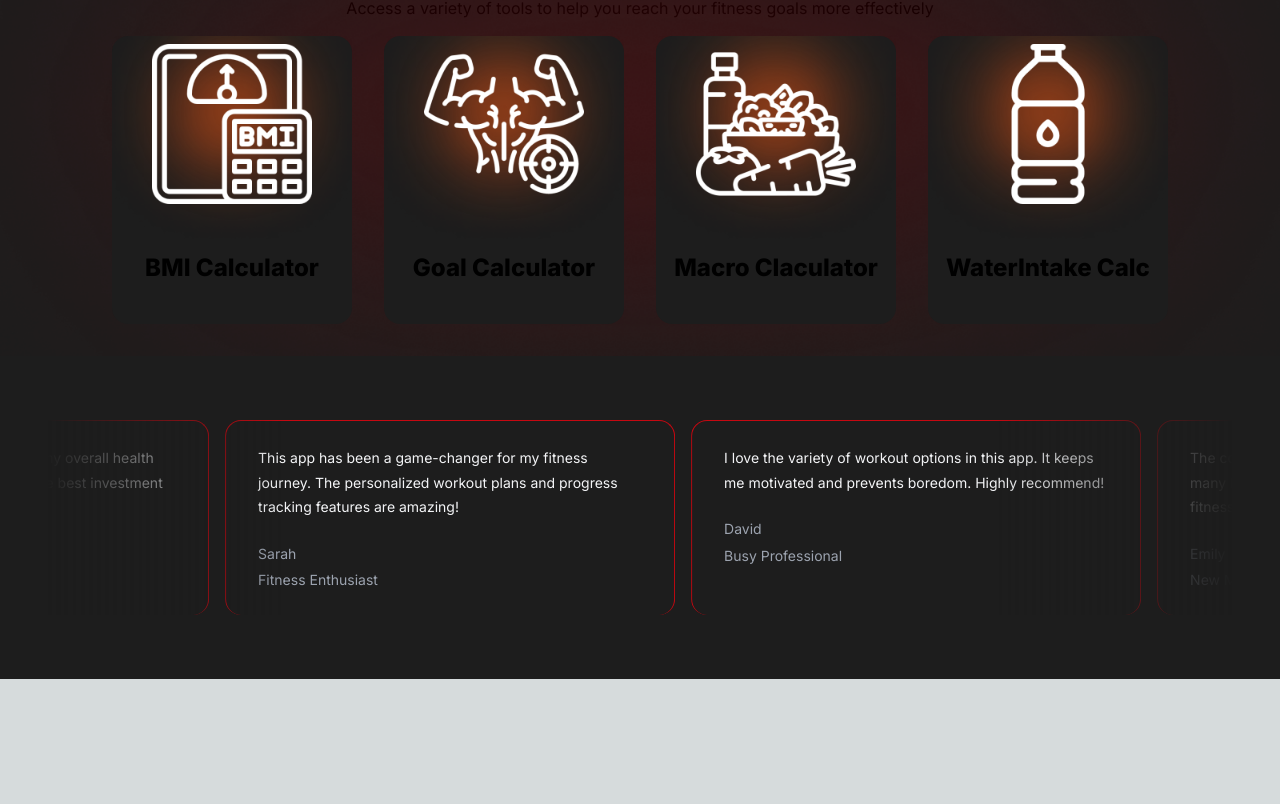
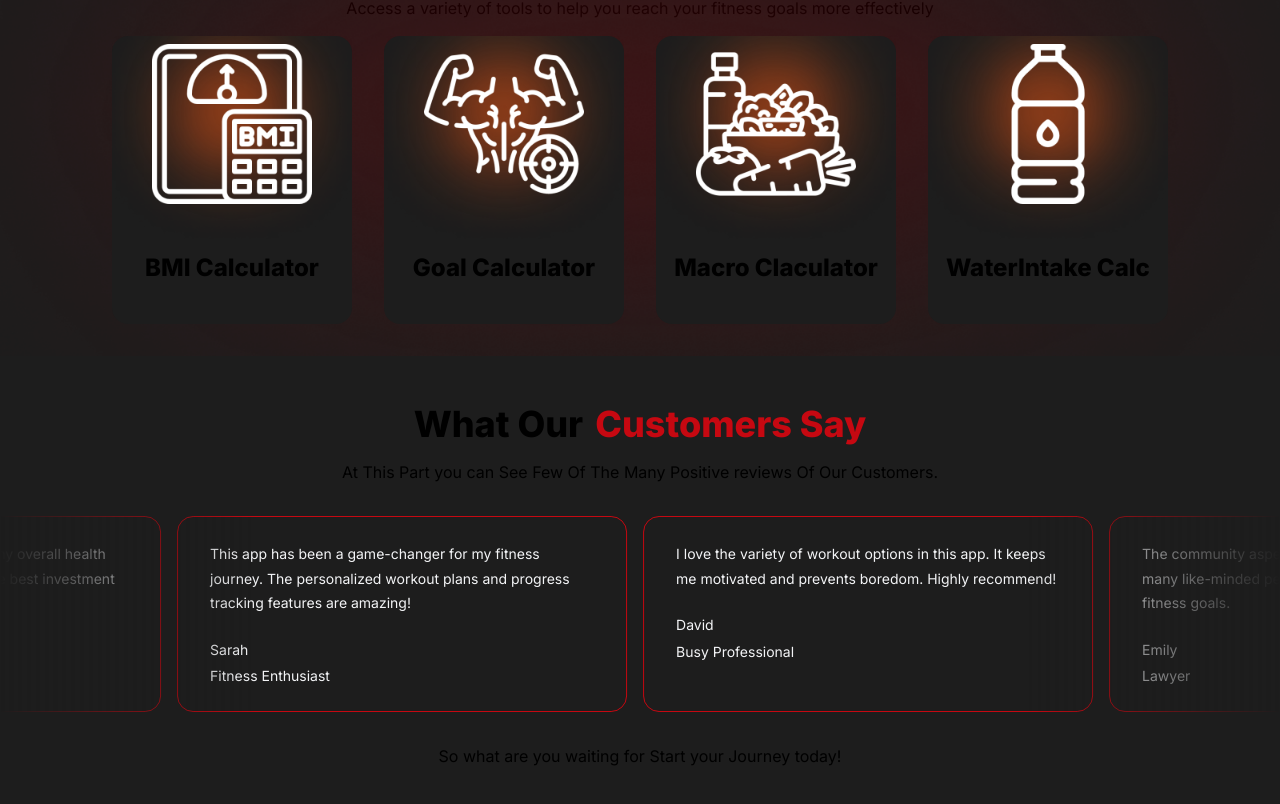
Before and after one commit to nameerakhter/Strong, a Next.js app: page / in a window 1280 px wide. Shown: the part 2506-3310 px from the top of the page. Before the commit the page ends 3185 px from the top, so only its background shows below. Built offline with nearby package versions, Linux system fonts and the light colour scheme.

Commit message:
bug fixes for review cards

```diff
--- a/src/components/Reviews.tsx
+++ b/src/components/Reviews.tsx
@@ -3,8 +3,14 @@ import customerReviews from '../customerReviews.json'
 
 const Reviews = () => {
   return (
-    <div className="p-[3rem]">
+    <div className="p-[3rem] flex flex-col items-center justify-center">
+      <div className="flex items-center jsutify-center gap-3 text-4xl font-extrabold pb-[1rem]">
+        <h1>What Our</h1>
+        <h1 className="text-[#c60811]">Customers Say</h1>
+      </div>
+      <p className="text-nowrap pb-[1rem]">At This Part you can See Few Of The Many Positive reviews Of Our Customers.</p>
       <InfiniteMovingCards items={customerReviews} direction="right" speed="slow" pauseOnHover={false} />
+      <p className="text-nowrap pt-[1rem]">So what are you waiting for Start your Journey today!</p>
 
 
     </div>
--- a/src/components/ui/infinite-moving-cards.tsx
+++ b/src/components/ui/infinite-moving-cards.tsx
@@ -87,7 +87,7 @@ export const InfiniteMovingCards = ({
       >
         {items.map((item, idx) => (
           <li
-            className="w-[350px] max-w-full relative rounded-2xl border border-b-0 flex-shrink-0 border-[#c60811] px-8 py-6 md:w-[450px]"
+            className="w-[350px] max-w-full relative rounded-2xl border  flex-shrink-0 border-[#c60811] px-8 py-6 md:w-[450px]"
             style={{
               background:
                 "#1D1D1D",
@@ -104,10 +104,10 @@ export const InfiniteMovingCards = ({
               </span>
               <div className="relative z-20 mt-6 flex flex-row items-center">
                 <span className="flex flex-col gap-1">
-                  <span className=" text-sm leading-[1.6] text-gray-400 font-normal">
+                  <span className=" text-sm leading-[1.6] text-gray-100 font-normal">
                     {item.name}
                   </span>
-                  <span className=" text-sm leading-[1.6] text-gray-400 font-normal">
+                  <span className=" text-sm leading-[1.6] text-gray-100 font-normal">
                     {item.title}
                   </span>
                 </span>
--- a/src/customerReviews.json
+++ b/src/customerReviews.json
@@ -12,16 +12,16 @@
   {
     "quote": "The community aspect of this app is great. I've met so many like-minded people and found support on my fitness goals.",
     "name": "Emily",
-    "title": "New Mom"
+    "title": "Lawyer"
   },
   {
     "quote": "The app's user interface is clean and easy to navigate. It's perfect for someone who's new to fitness.",
     "name": "Alex",
-    "title": "Beginner Fitness"
+    "title": "Beginning Fitness Journey"
   },
   {
     "quote": "I've seen significant improvements in my overall health and fitness since using this app. It's the best investment I've made for myself.",
     "name": "Olivia",
-    "title": "Health Nut"
+    "title": "Newly Married"
   }
 ]
```
